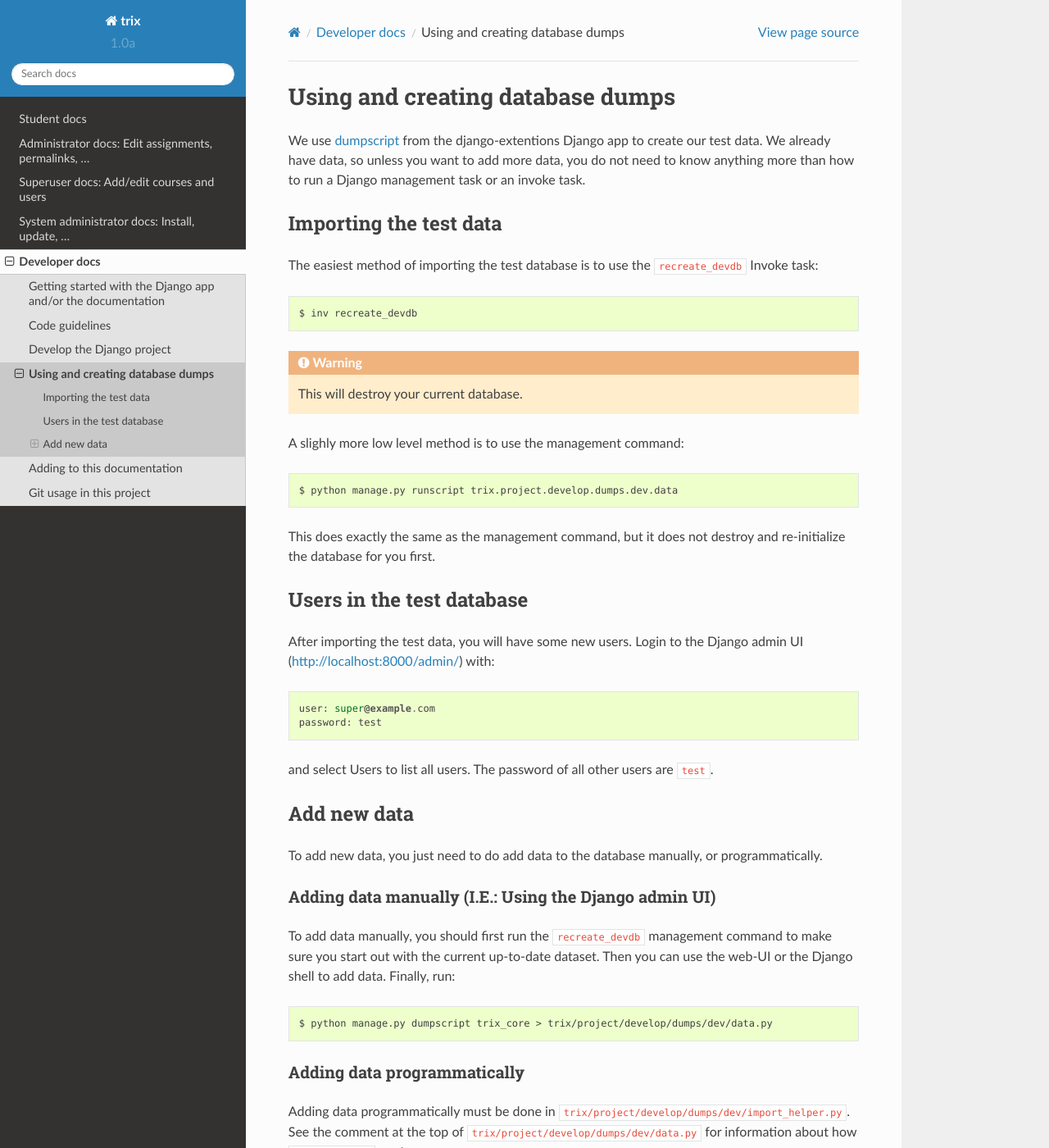
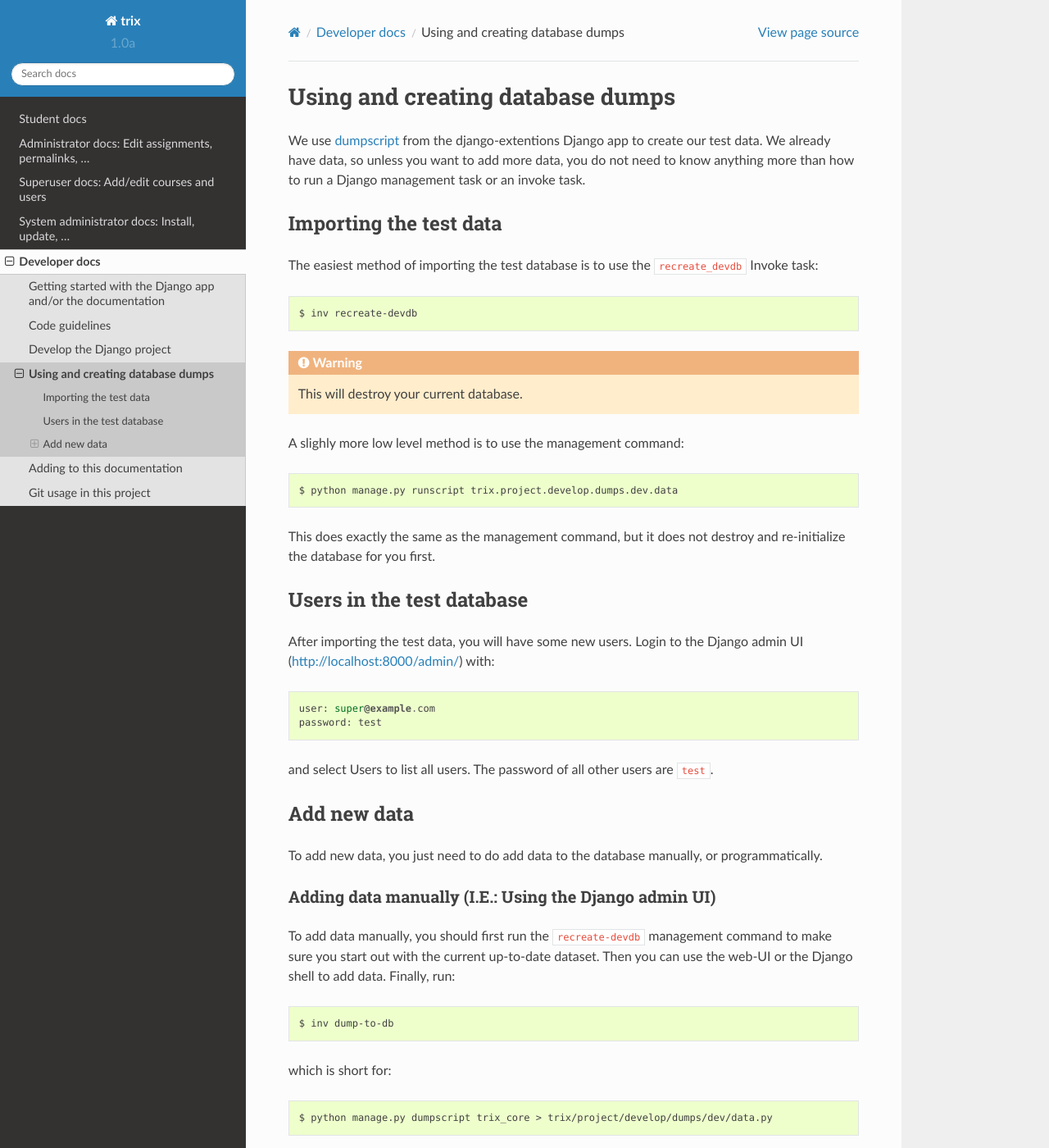
Before and after one commit to devilry/trix2, a Sphinx documentation site: the page built from docs/develop/databasedumps.rst, in a window 1280 px wide and 1400 px high. Shown: the whole window at 82% size. Built offline with Sphinx 7.4.7 and the Read the Docs theme 2.0.0, drawn with Linux system fonts in a browser that asks for light colours.

Commit message:
Fixed docs for databasedumps.

```diff
--- a/docs/develop/databasedumps.rst
+++ b/docs/develop/databasedumps.rst
@@ -12,7 +12,7 @@ Importing the test data
 ***********************
 The easiest method of importing the test database is to use the ``recreate_devdb`` Invoke task::
 
-    $ inv recreate_devdb
+    $ inv recreate-devdb
 
 .. warning:: This will destroy your current database.
 
@@ -45,9 +45,13 @@ To add new data, you just need to do add data to the database manually, or progr
 
 Adding data manually (I.E.: Using the Django admin UI)
 ======================================================
-To add data manually, you should first run the ``recreate_devdb`` management
+To add data manually, you should first run the ``recreate-devdb`` management
 command to make sure you start out with the current up-to-date dataset. Then you
 can use the web-UI or the Django shell to add data. Finally, run::
+
+    $ inv dump-to-db
+
+which is short for::
 
     $ python manage.py dumpscript trix_core > trix/project/develop/dumps/dev/data.py
 
```
